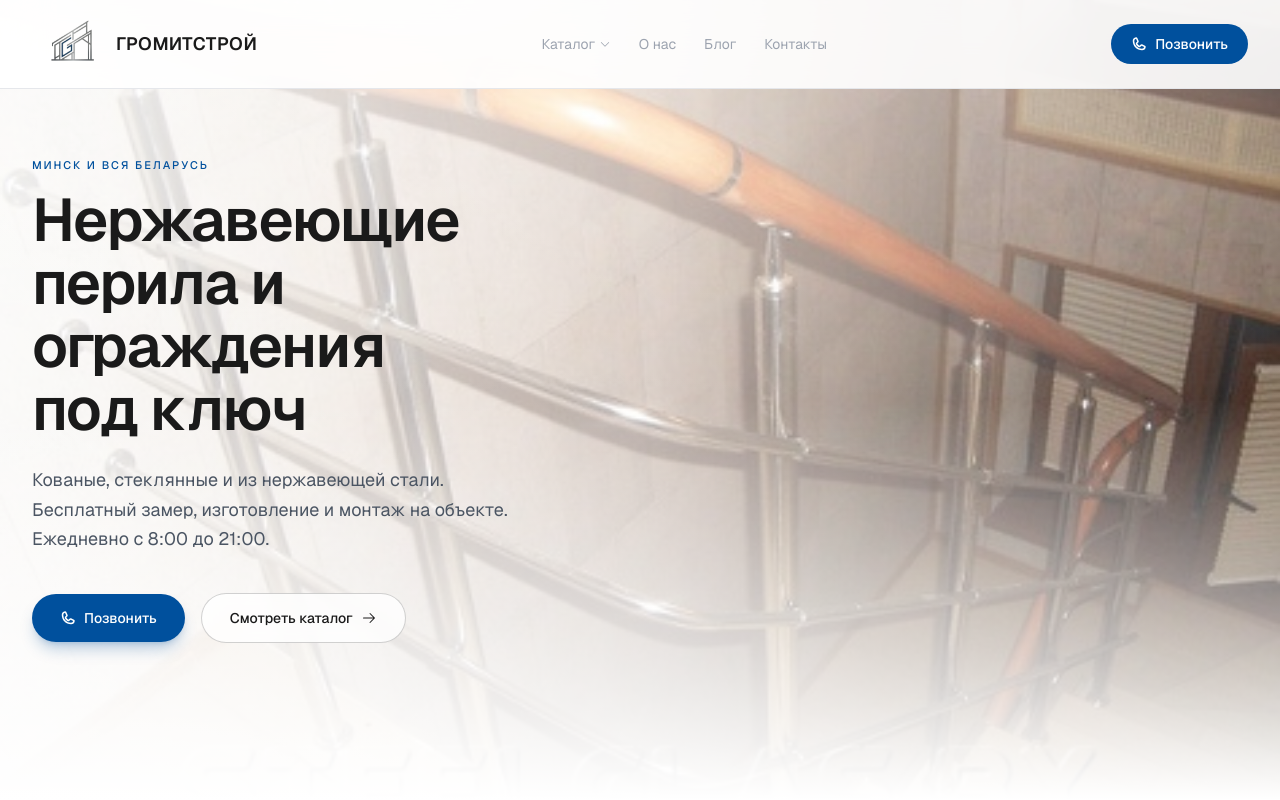
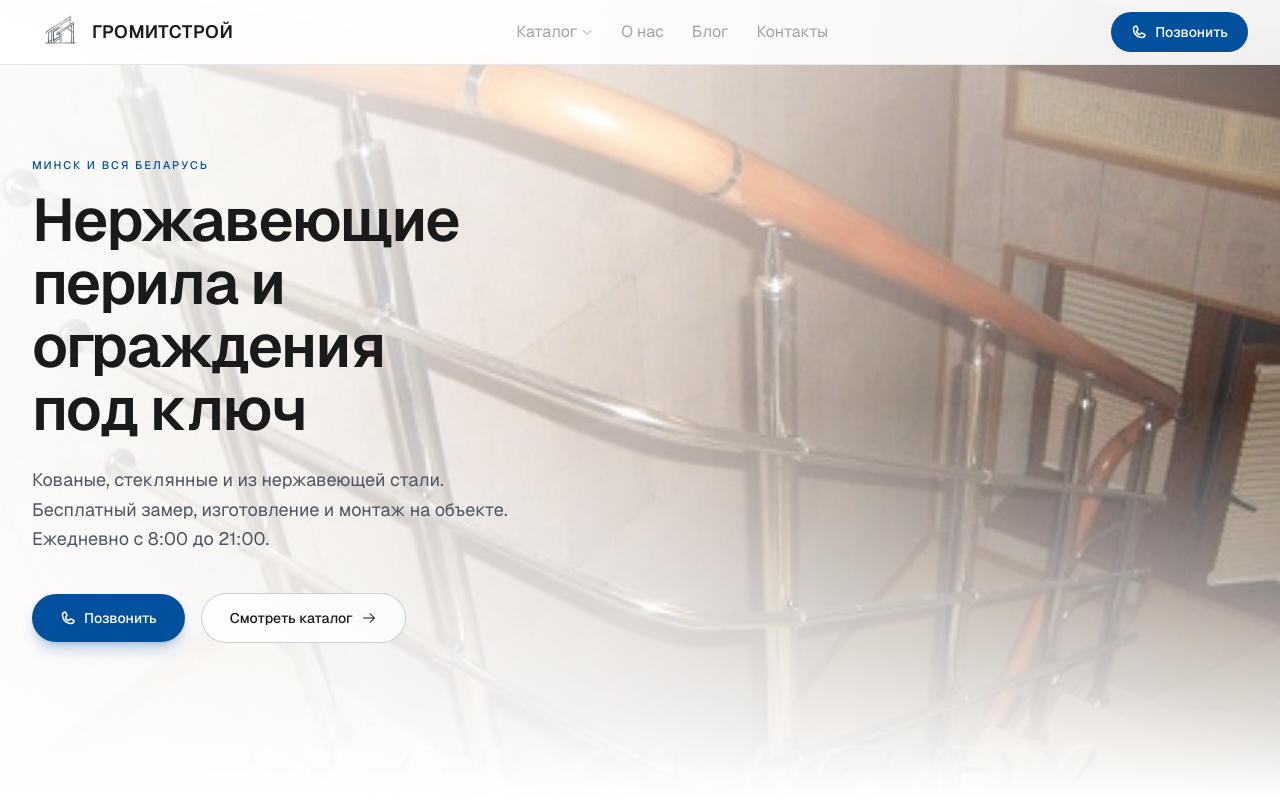
Before and after one commit to kirillgromadko/gromit, a Next.js app: page / in a window 1280 px wide. Shown: the top 800 px of the page. Built offline with nearby package versions, Linux system fonts and the light colour scheme.

Commit message:
fix: уменьшена высота хедера, увеличен шрифт навигации

```diff
--- a/src/components/navigation.tsx
+++ b/src/components/navigation.tsx
@@ -14,7 +14,7 @@ export function Navigation() {
   return (
     <header className="fixed inset-x-0 top-0 z-50 border-b border-[#E5E7EB] bg-white/90 backdrop-blur-xl">
       <nav
-        className="mx-auto flex h-16 max-w-7xl items-center justify-between px-4 lg:h-[88px] lg:px-8"
+        className="mx-auto flex h-14 max-w-7xl items-center justify-between px-4 lg:h-16 lg:px-8"
         aria-label="Основная навигация"
       >
         <Link
@@ -26,9 +26,9 @@ export function Navigation() {
             <Image
               src={images.logo}
               alt={`Логотип ${company.name}`}
-              width={160}
-              height={64}
-              className="h-12 w-auto object-contain transition-opacity group-hover:opacity-90 sm:h-16 lg:h-20"
+              width={140}
+              height={56}
+              className="h-10 w-auto object-contain transition-opacity group-hover:opacity-90 sm:h-12 lg:h-14"
               priority
             />
           </div>
@@ -45,7 +45,7 @@ export function Navigation() {
           >
             <button
               type="button"
-              className="flex items-center gap-1 text-sm text-[#9CA3AF] transition-colors hover:text-[#1A1A1A]"
+              className="flex items-center gap-1 text-base text-[#9CA3AF] transition-colors hover:text-[#1A1A1A]"
               aria-expanded={catalogOpen}
             >
               Каталог
@@ -75,7 +75,7 @@ export function Navigation() {
             <Link
               key={link.href}
               href={link.href}
-              className="whitespace-nowrap text-sm text-[#9CA3AF] transition-colors hover:text-[#1A1A1A]"
+              className="whitespace-nowrap text-base text-[#9CA3AF] transition-colors hover:text-[#1A1A1A]"
             >
               {link.label}
             </Link>
```
